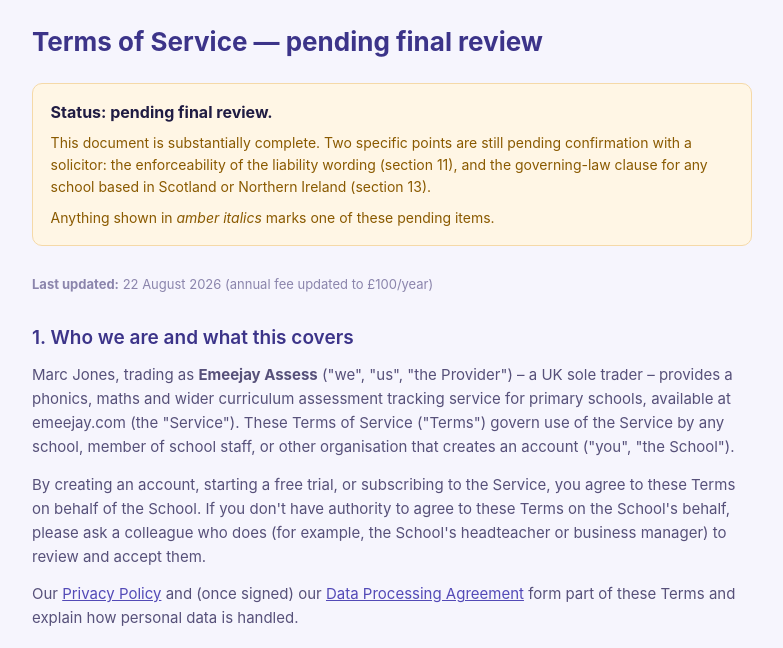
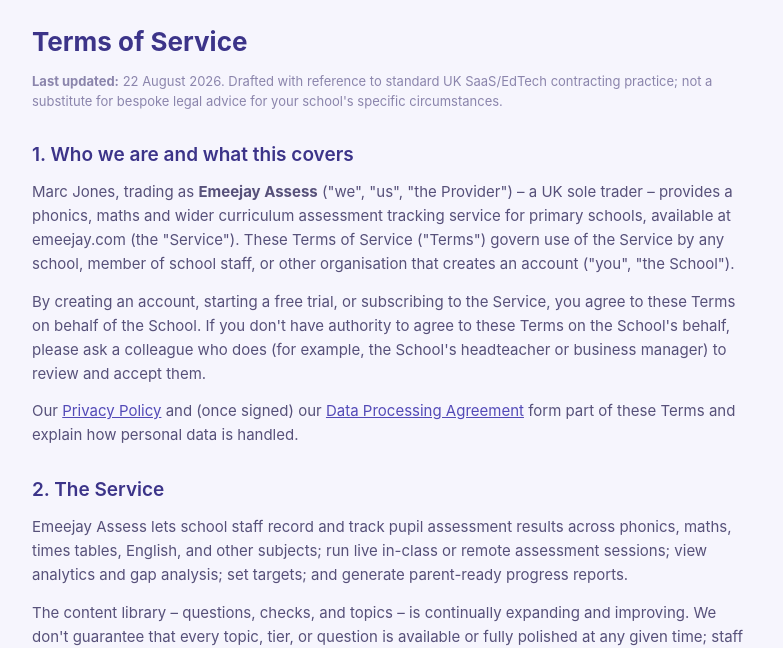
Before and after one commit to emjay-code/emeejay, a website: page terms-of-service.html in a window 1280 px wide. Shown: the part 190-838 px from the top of the page, without its empty margins (248-1031 px from the left). Drawn offline with Linux system fonts and the light colour scheme.

Commit message:
Finalize Terms of Service: resolve liability and governing-law points, remove pending-review badge

```diff
--- a/terms-of-service.html
+++ b/terms-of-service.html
@@ -49,13 +49,8 @@ li{font-size:15px;color:var(--text-secondary);margin-bottom:0.35rem;}
     <div class="brand-lockup-sub">All your assessments in one place</div>
   </div>
 
-  <h1>Terms of Service &mdash; pending final review</h1>
-  <div class="callout">
-    <strong>Status: pending final review.</strong>
-    <p>This document is substantially complete. Two specific points are still pending confirmation with a solicitor: the enforceability of the liability wording (section 11), and the governing-law clause for any school based in Scotland or Northern Ireland (section 13).</p>
-    <p>Anything shown in <span class="placeholder">amber italics</span> marks one of these pending items.</p>
-  </div>
-  <div class="updated"><strong>Last updated:</strong> 22 August 2026 (annual fee updated to £100/year)</div>
+  <h1>Terms of Service</h1>
+  <div class="updated"><strong>Last updated:</strong> 22 August 2026. Drafted with reference to standard UK SaaS/EdTech contracting practice; not a substitute for bespoke legal advice for your school's specific circumstances.</div>
 
   <h2>1. Who we are and what this covers</h2>
   <p>Marc Jones, trading as <strong>Emeejay Assess</strong> ("we", "us", "the Provider") &ndash; a UK sole trader &ndash; provides a phonics, maths and wider curriculum assessment tracking service for primary schools, available at emeejay.com (the "Service"). These Terms of Service ("Terms") govern use of the Service by any school, member of school staff, or other organisation that creates an account ("you", "the School").</p>
@@ -118,13 +113,13 @@ li{font-size:15px;color:var(--text-secondary);margin-bottom:0.35rem;}
   <h2>11. Liability</h2>
   <p>To the fullest extent permitted by law, we are not liable for any indirect, special, or consequential loss (for example, loss of profits, data, or goodwill) arising from your use of the Service. Our total liability to a School for any claim arising from these Terms, however caused, is capped at the total fees paid by that School in the 12 months before the claim arose.</p>
   <p>Nothing in these Terms limits liability for death or personal injury caused by negligence, fraud, or anything else that can't legally be excluded or limited.</p>
-  <p class="placeholder">This wording is a reasonable starting point drawn from standard small-SaaS practice, but it has not been reviewed by a solicitor and its enforceability hasn't been confirmed &ndash; particularly against larger multi-academy trusts, who may have their own procurement terms and greater bargaining power. Get this reviewed before relying on it at scale, and expect larger trusts to negotiate their own liability terms.</p>
+  <p>This limitation reflects standard practice for a small SaaS provider of this kind. Larger multi-academy trusts with their own procurement terms and greater bargaining power are welcome to raise liability terms as part of onboarding a group-wide agreement.</p>
 
   <h2>12. Changes to these Terms</h2>
   <p>We may update these Terms from time to time as the Service changes. We'll update the "last updated" date above and, for material changes, aim to let schools know directly (for example, by email).</p>
 
   <h2>13. Governing law</h2>
-  <p>These Terms are governed by the law of England and Wales. <span class="placeholder">If a School is based in Scotland or Northern Ireland, this clause should be reviewed to reflect the appropriate local jurisdiction &ndash; the same point already flagged in our Data Processing Agreement.</span></p>
+  <p>These Terms are governed by the law of England and Wales, and the courts of England and Wales have non-exclusive jurisdiction over any dispute arising from them. This applies to every School regardless of where in the UK it is based, consistent with standard commercial practice for UK-wide software agreements between businesses (as opposed to consumer contracts, where different rules can apply). A School based in Scotland or Northern Ireland that would prefer a different jurisdiction clause is welcome to raise this with us before signing up.</p>
 
   <h2>14. Contact us</h2>
   <p>Marc Jones, trading as Emeejay Assess<br/>marc@emeejay.com</p>
```
